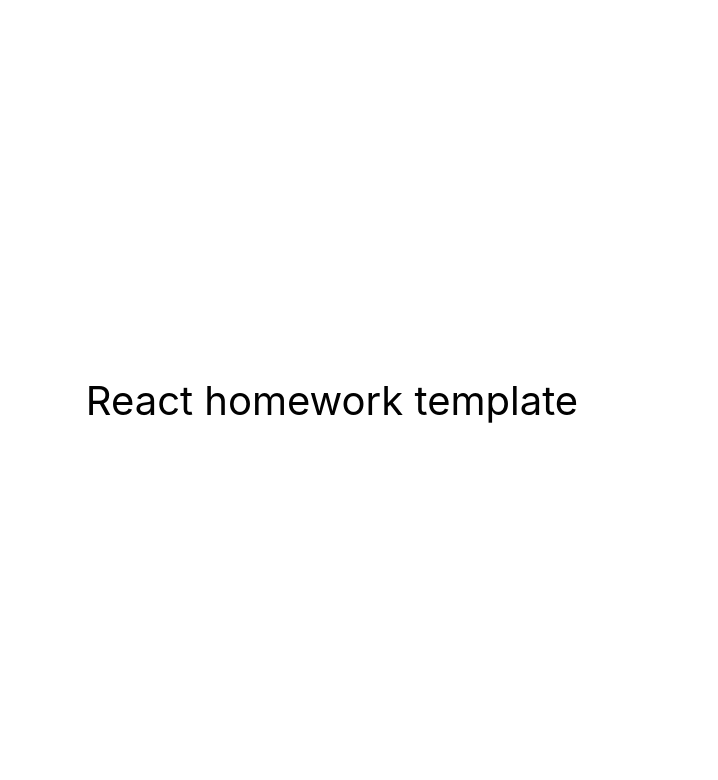
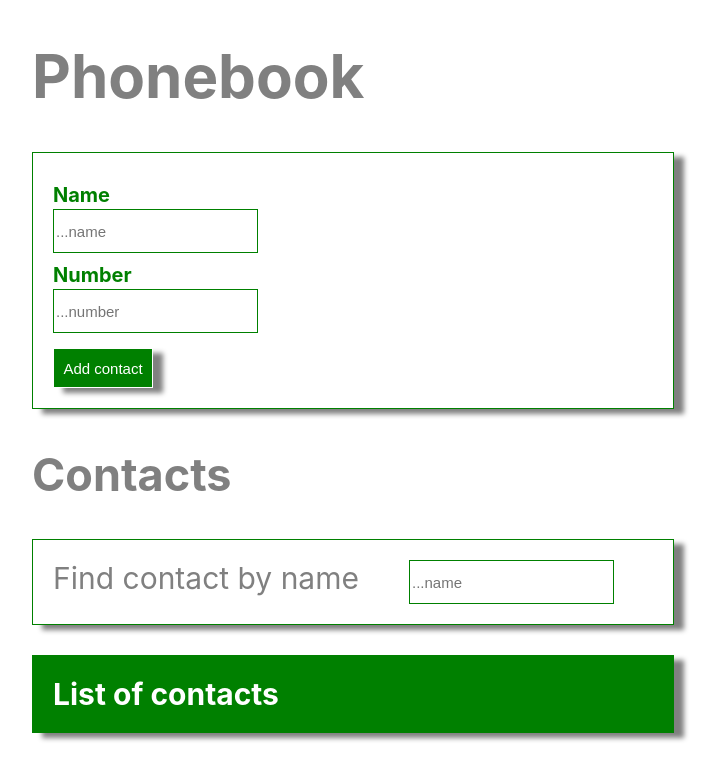
Before and after one commit to HelenBlyzniuk/goit-react-hw-06-phonebook, a React (Create React App) app: page / in a window 1280 px wide. Shown: the top 780 px of the page, without its empty margins (308-1026 px from the left). Built offline with nearby package versions, Linux system fonts and the light colour scheme.

Commit message:
added src folder

```diff
--- a/package.json
+++ b/package.json
@@ -4,9 +4,11 @@
   "private": true,
   "homepage": "https://HelenBlyzniuk.github.io/goit-react-hw-06-phonebook/",
   "dependencies": {
+    "@emotion/styled": "^11.11.0",
     "@testing-library/jest-dom": "^5.16.3",
     "@testing-library/react": "^12.1.4",
     "@testing-library/user-event": "^13.5.0",
+    "nanoid": "^4.0.2",
     "react": "^18.1.0",
     "react-dom": "^18.1.0",
     "react-scripts": "5.0.1",
--- a/src/components/App.jsx
+++ b/src/components/App.jsx
@@ -1,16 +1,161 @@
-export const App = () => {
+import React, { useState, useEffect } from 'react';
+import { nanoid } from 'nanoid';
+
+import { ContactForm } from './ContactForm/ContactForm';
+import { ContactList } from './ContactList/ContactList';
+import { Filter } from './Filter/Filter';
+
+export function App() {
+  const [contacts, setContacts] = useState(() => {
+    return JSON.parse(window.localStorage.getItem('myContacts')) ?? [];
+  });
+  const [filter, setFilter] = useState('');
+
+  const addNumber = ({ name, number }) => {
+    const isContact = contacts.filter(
+      contact => contact.name.toLowerCase() === name.toLowerCase()
+    );
+    if (isContact.length > 0) {
+      alert('The contact has already existed');
+      return;
+    } else {
+      const contact = {
+        name,
+        number,
+        id: nanoid(),
+      };
+
+      setContacts([contact, ...contacts]);
+    }
+  };
+
+  const removeContact = id => {
+    const removedContact = contacts.filter(contact => contact.id !== id);
+
+    setContacts([...removedContact]);
+  };
+
+  const onFilterChange = e => {
+    setFilter(e.currentTarget.value);
+  };
+
+  useEffect(() => {
+    localStorage.setItem('myContacts', JSON.stringify(contacts));
+  }, [contacts]);
+
+  const normalizedFilter = filter.toLowerCase();
+  const visibleContacts = contacts.filter(contact =>
+    contact.name.toLowerCase().includes(normalizedFilter)
+  );
+
   return (
     <div
       style={{
         height: '100vh',
-        display: 'flex',
-        justifyContent: 'center',
-        alignItems: 'center',
-        fontSize: 40,
-        color: '#010101'
+        display: 'block',
+        width: '600px',
+        marginLeft: 'auto',
+        marginRight: 'auto',
+        fontSize: 30,
+        color: 'grey',
       }}
     >
-      React homework template
+      <h1>Phonebook</h1>
+
+      <ContactForm onSubmit={addNumber} />
+
+      <h2>Contacts</h2>
+
+      <Filter value={filter} onFilterChange={onFilterChange} />
+      <ContactList contacts={visibleContacts} getId={removeContact} />
     </div>
   );
-};
+}
+
+// export class App extends Component {
+//   state = {
+//     contacts: [],
+//     filter: '',
+//   };
+
+//   addNumber = ({ name, number }) => {
+//     const isContact = this.state.contacts.filter(
+//       contact => contact.name.toLowerCase() === name.toLowerCase()
+//     );
+//     if (isContact.length > 0) {
+//       alert('The contact has already existed');
+//       return;
+//     } else {
+//       const contact = {
+//         name,
+//         number,
+//         id: nanoid(),
+//       };
+
+//       this.setState(prevState => ({
+//         contacts: [contact, ...prevState.contacts],
+//       }));
+//     }
+//   };
+
+//   removeContact = id => {
+//     const removedContact = this.state.contacts.filter(
+//       contact => contact.id !== id
+//     );
+
+//     this.setState({
+//       contacts: [...removedContact],
+//     });
+//   };
+
+//   onFilterChange = e => {
+//     this.setState({ filter: e.currentTarget.value });
+//   };
+//   componentDidUpdate(prevProps, prevState) {
+//     if (prevState.contacts !== this.state.contacts) {
+//       localStorage.setItem('myContacts', JSON.stringify(this.state.contacts));
+//     }
+//   }
+
+//   componentDidMount() {
+//     const contacts = localStorage.getItem('myContacts');
+//     const parsedContacts = JSON.parse(contacts);
+
+//     if (parsedContacts) {
+//       this.setState({ contacts: parsedContacts });
+//     }
+//   }
+
+//   render() {
+//     const normalizedFilter = this.state.filter.toLowerCase();
+//     const visibleContacts = this.state.contacts.filter(contact =>
+//       contact.name.toLowerCase().includes(normalizedFilter)
+//     );
+
+//     return (
+//       <div
+//         style={{
+//           height: '100vh',
+//           display: 'block',
+//           width: '600px',
+//           marginLeft: 'auto',
+//           marginRight: 'auto',
+//           fontSize: 30,
+//           color: 'grey',
+//         }}
+//       >
+//         <h1>Phonebook</h1>
+
+//         <ContactForm onSubmit={this.addNumber} />
+
+//         <h2>Contacts</h2>
+
+//         <Filter
+//           value={this.state.filter}
+//           onFilterChange={this.onFilterChange}
+//         />
+//         <ContactList contacts={visibleContacts} getId={this.removeContact} />
+//       </div>
+//     );
+//   }
+// }
--- /dev/null
+++ b/src/components/ContactForm/ContactForm.jsx
@@ -0,0 +1,70 @@
+import React, { useState } from 'react';
+import PropTypes from 'prop-types';
+import {
+  FormContainer,
+  FormLabel,
+  FormInput,
+  FormButton,
+} from './ContactForm.styled.jsx';
+
+export function ContactForm({ onSubmit }) {
+  const [name, setName] = useState('');
+  const [number, setNumber] = useState('');
+
+  const handleChange = e => {
+    const { value } = e.currentTarget;
+    if (e.currentTarget.name === 'name') {
+      setName(value);
+    }
+    if (e.currentTarget.name === 'number') {
+      setNumber(value);
+    }
+  };
+
+  const handleSubmit = e => {
+    e.preventDefault();
+    onSubmit({ name, number });
+    onFormReset();
+  };
+
+  const onFormReset = () => {
+    setName('');
+    setNumber('');
+  };
+
+  return (
+    <FormContainer onSubmit={handleSubmit}>
+      <FormLabel>
+        Name
+        <FormInput
+          type="text"
+          name="name"
+          placeholder="...name"
+          onChange={handleChange}
+          value={name}
+          required
+        />
+      </FormLabel>
+      <FormLabel>
+        Number
+        <FormInput
+          type="tel"
+          name="number"
+          pattern="\+?\d{1,4}?[-.\s]?\(?\d{1,3}?\)?[-.\s]?\d{1,4}[-.\s]?\d{1,4}[-.\s]?\d{1,9}"
+          title="Phone number must be digits and can contain spaces, dashes, parentheses and can start with +"
+          required
+          placeholder="...number"
+          onChange={handleChange}
+          value={number}
+        />
+      </FormLabel>
+      <FormButton type="submit" onSubmit={handleSubmit}>
+        Add contact
+      </FormButton>
+    </FormContainer>
+  );
+}
+
+ContactForm.propTypes = {
+  onSubmit: PropTypes.func.isRequired,
+};
--- /dev/null
+++ b/src/components/ContactForm/ContactForm.styled.jsx
@@ -0,0 +1,38 @@
+import styled from '@emotion/styled';
+
+export const FormContainer = styled.form`
+  width: 600px;
+  border: solid 1px green;
+  padding: 20px;
+  box-shadow: 10px 5px 5px grey;
+`;
+
+export const FormLabel = styled.label`
+  font-size: 20px;
+  font-weight: bold;
+  color: green;
+`;
+
+export const FormInput = styled.input`
+  font-size: 15px;
+  color: green;
+  display: block;
+  border: solid 1px green;
+  outline: green;
+  height: 40px;
+`;
+
+export const FormButton = styled.button`
+  font-size: 15px;
+  background-color: green;
+  color: white;
+  display: block;
+  margin-top: 15px;
+  border: solid 1px white;
+  min-width: 100px;
+  height: 40px;
+  box-shadow: 10px 5px 5px grey;
+  &:hover {
+    scale: 1.2;
+  }
+`;
--- /dev/null
+++ b/src/components/ContactList/ContactList.jsx
@@ -0,0 +1,39 @@
+import PropTypes from 'prop-types';
+
+import { ListContainer, ListItem, ListButton } from './ContactList.styled.jsx';
+
+export function ContactList({ contacts, getId }) {
+  const handleClick = e => {
+    getId(e.currentTarget.id);
+  };
+
+  return (
+    <ListContainer>
+      List of contacts
+      {contacts.map(({ name, number, id }) => (
+        <ListItem id={id} key={id}>
+          {name}: {number}
+          <ListButton
+            type="button"
+            className="deleteContact"
+            id={id}
+            onClick={handleClick}
+          >
+            Delete
+          </ListButton>
+        </ListItem>
+      ))}
+    </ListContainer>
+  );
+}
+
+ContactList.propTypes = {
+  getId: PropTypes.func.isRequired,
+  contacts: PropTypes.arrayOf(
+    PropTypes.shape({
+      name: PropTypes.string.isRequired,
+      number: PropTypes.string.isRequired,
+      id: PropTypes.string.isRequired,
+    })
+  ),
+};
--- /dev/null
+++ b/src/components/ContactList/ContactList.styled.jsx
@@ -0,0 +1,40 @@
+import styled from '@emotion/styled';
+
+export const ListContainer = styled.ol`
+  width: 600px;
+  border: solid 1px green;
+  padding: 20px;
+  box-shadow: 10px 5px 5px grey;
+  background-color: green;
+  font-weight: bold;
+  color: white;
+`;
+export const ListItem = styled.li`
+  font-size: 25px;
+  font-weight: normal;
+  height: 40px;
+  margin-left: 20px;
+  margin-top: 25px;
+  color: white;
+  display: flex;
+  justify-content: space-between;
+  aling-items: center;
+`;
+
+export const ListButton = styled.button`
+  font-size: 15px;
+  background-color: white;
+  color: green;
+  display: block;
+  margin-top: 15px;
+  border: solid 1px white;
+  min-width: 100px;
+  height: 40px;
+  box-shadow: 10px 5px 5px grey;
+  margin: 0;
+  font-weight: bold;
+
+  &:hover {
+    scale: 1.2;
+  }
+`;
--- /dev/null
+++ b/src/components/Filter/Filter.jsx
@@ -0,0 +1,22 @@
+import React from 'react';
+import PropTypes from 'prop-types';
+
+import { FilterContainer, FilterInput } from './Filter.styled';
+export const Filter = ({ value, onFilterChange }) => {
+  return (
+    <FilterContainer>
+      Find contact by name
+      <FilterInput
+        type="text"
+        placeholder="...name"
+        value={value}
+        onChange={onFilterChange}
+      />
+    </FilterContainer>
+  );
+};
+
+Filter.propTypes = {
+  value: PropTypes.string.isRequired,
+  onFilterChange: PropTypes.func.isRequired,
+};
--- /dev/null
+++ b/src/components/Filter/Filter.styled.jsx
@@ -0,0 +1,19 @@
+import styled from '@emotion/styled';
+
+export const FilterContainer = styled.form`
+  width: 600px;
+  border: solid 1px green;
+  padding: 20px;
+  box-shadow: 10px 5px 5px grey;
+  display: flex;
+  gap: 50px;
+`;
+
+export const FilterInput = styled.input`
+  font-size: 15px;
+  color: green;
+  display: block;
+  border: solid 1px green;
+  outline: green;
+  height: 40px;
+`;
```
Also changed, not shown: 1 other file (tests, documents, lock files or other folders).
